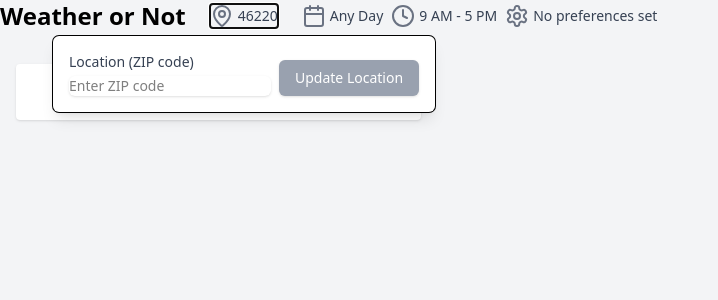
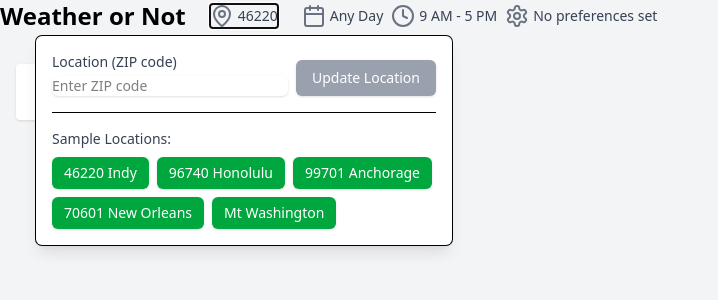
Before and after one commit to byronwall/weather-helper, a React (Vite) app: page / in a window 1280 px wide. Both pictures are taken after a click on the button "46220". Shown: the top 300 px of the page, without its empty margins (0-718 px from the left). Built offline with nearby package versions, Linux system fonts and the light colour scheme.

Commit message:
Refactor WeatherCard and LocationInput components: remove location prop from WeatherCard, using selectedLocation from the store instead. Enhance LocationInput to include sample data loading functionality and improve form structure for better user experience.

```diff
--- a/src/App.tsx
+++ b/src/App.tsx
@@ -85,11 +85,7 @@ export function App() {
                 .sort((a, b) => a.getTime() - b.getTime())
                 .map((date) => (
                   <div key={date.toISOString()}>
-                    <WeatherCard
-                      date={date}
-                      location="46220"
-                      width={chartWidth}
-                    />
+                    <WeatherCard date={date} width={chartWidth} />
                   </div>
                 ))
             )}
--- a/src/WeatherCard.tsx
+++ b/src/WeatherCard.tsx
@@ -9,11 +9,11 @@ import { analyzeCombinedPreferences } from "./utils/preferenceHelper";
 
 interface WeatherCardProps {
   date: Date;
-  location: string;
   width: number;
 }
 
-export function WeatherCard({ date, location, width }: WeatherCardProps) {
+export function WeatherCard({ date, width }: WeatherCardProps) {
+  const selectedLocation = useWeatherStore((s) => s.selectedLocation);
   const { getWeatherForTimeRange } = useWeatherStore();
   const { preferences, timePreference, minimumDuration } = useUserPrefs();
 
@@ -28,7 +28,7 @@ export function WeatherCard({ date, location, width }: WeatherCardProps) {
     end: Math.floor(end.getTime() / 1000),
   };
 
-  const weatherData = getWeatherForTimeRange(location, timeRange);
+  const weatherData = getWeatherForTimeRange(selectedLocation, timeRange);
 
   if (!weatherData || weatherData.length === 0) {
     return (
@@ -52,9 +52,15 @@ export function WeatherCard({ date, location, width }: WeatherCardProps) {
 
   // Format time range
   const formatHour = (hour: number) => {
-    if (hour === 0) return "12 AM";
-    if (hour < 12) return `${hour} AM`;
-    if (hour === 12) return "12 PM";
+    if (hour === 0) {
+      return "12 AM";
+    }
+    if (hour < 12) {
+      return `${hour} AM`;
+    }
+    if (hour === 12) {
+      return "12 PM";
+    }
     return `${hour - 12} PM`;
   };
 
@@ -66,7 +72,7 @@ export function WeatherCard({ date, location, width }: WeatherCardProps) {
     <div className="bg-white rounded-lg shadow p-4">
       <div className="flex items-center justify-between mb-4">
         <div>
-          <h2 className="text-xl font-bold">{location}</h2>
+          <h2 className="text-xl font-bold">{selectedLocation}</h2>
           <p className="text-gray-600">
             {date.toLocaleDateString("en-US", {
               weekday: "long",
--- a/src/components/LocationInput.tsx
+++ b/src/components/LocationInput.tsx
@@ -1,8 +1,10 @@
 import * as React from "react";
 import { useWeatherStore } from "../stores/weatherStore";
+import { sampleDataSets } from "../stores/weatherStore";
 
 export function LocationInput() {
-  const { setSelectedLocation, loadWeatherData } = useWeatherStore();
+  const { setSelectedLocation, loadWeatherData, loadSampleData } =
+    useWeatherStore();
   const [location, setLocation] = React.useState("");
   const [isLoading, setIsLoading] = React.useState(false);
   const [error, setError] = React.useState<string | null>(null);
@@ -28,7 +30,21 @@ export function LocationInput() {
     }
   };
 
+  const handleLoadSample = async (datasetKey: string) => {
+    setIsLoading(true);
+    setError(null);
+    try {
+      await loadSampleData(datasetKey);
+    } catch (err) {
+      setError("Failed to load sample data. Please try again.");
+      console.error("Error loading sample data:", err);
+    } finally {
+      setIsLoading(false);
+    }
+  };
+
   return (
+    <div className="space-y-4">
       <form onSubmit={handleSubmit} className="flex items-end gap-2">
         <div className="flex-1">
           <label
@@ -63,5 +79,29 @@ export function LocationInput() {
           {isLoading ? "Loading..." : "Update Location"}
         </button>
       </form>
+
+      <div className="border-t pt-4">
+        <h3 className="text-sm font-medium text-gray-700 mb-2">
+          Sample Locations:
+        </h3>
+        <div className="flex flex-wrap gap-2 max-w-sm">
+          {sampleDataSets.map((dataset) => (
+            <button
+              key={dataset.location}
+              onClick={() => handleLoadSample(dataset.location)}
+              disabled={isLoading}
+              className={`rounded-md px-3 py-1.5 text-sm font-medium text-white shadow-sm
+                ${
+                  isLoading
+                    ? "bg-gray-400 cursor-not-allowed"
+                    : "bg-green-600 hover:bg-green-700 focus:outline-none focus:ring-2 focus:ring-green-500 focus:ring-offset-2"
+                }`}
+            >
+              {dataset.location}
+            </button>
+          ))}
+        </div>
+      </div>
+    </div>
   );
 }
--- a/src/stores/weatherStore.ts
+++ b/src/stores/weatherStore.ts
@@ -45,7 +45,7 @@ interface WeatherStore extends WeatherStoreState {
   setSelectedLocation: (location: string) => void;
   setSelectedTimeRange: (range: TimeRange) => void;
   setBufferHours: (hours: number) => void;
-  loadSampleData: () => Promise<void>;
+  loadSampleData: (datasetKey?: string) => Promise<void>;
   loadWeatherData: (location: string) => Promise<void>;
   toggleDateSelection: (date: Date) => void;
   clearSelectedDates: () => void;
@@ -53,7 +53,7 @@ interface WeatherStore extends WeatherStoreState {
 
   // Queries
   getWeatherForTimeRange: (
-    location: string,
+    location: string | null,
     range: TimeRange
   ) => WeatherMetric[];
   getAvailableTimeRange: (location: string) => TimeRange | null;
@@ -109,15 +109,25 @@ export const useWeatherStore = create<WeatherStore>((set, get) => ({
 
   setSelectedTimeRange: (range) => set({ selectedTimeRange: range }),
 
-  loadSampleData: async () => {
+  loadSampleData: async (datasetKey?: string) => {
     try {
       console.log("Loading sample weather data...");
-      const response = await fetch("/46220_IN_home.json");
+      const dataset = datasetKey
+        ? sampleDataSets.find((d) => d.location === datasetKey)
+        : sampleDataSets[0];
+
+      if (!dataset) {
+        throw new Error("Invalid dataset key");
+      }
+
+      const response = await fetch(dataset.data);
       const data = await response.json();
 
       const store = get();
-      store.setWeatherData("46220", data);
-      store.setSelectedLocation("46220");
+      // Extract ZIP code from location if it exists, otherwise use full location
+      const locationKey = dataset.location.split(" ")[0];
+      store.setWeatherData(locationKey, data);
+      store.setSelectedLocation(locationKey);
     } catch (error) {
       console.error("Failed to load sample weather data:", error);
       throw error;
@@ -158,6 +168,11 @@ export const useWeatherStore = create<WeatherStore>((set, get) => ({
 
   getWeatherForTimeRange: (location, range) => {
     const state = get();
+
+    if (!location) {
+      return [];
+    }
+
     const locationData = state.weatherByLocation[location];
     if (!locationData) {
       return [];
```
Lines whose indentation alone changed are shown as unchanged.
